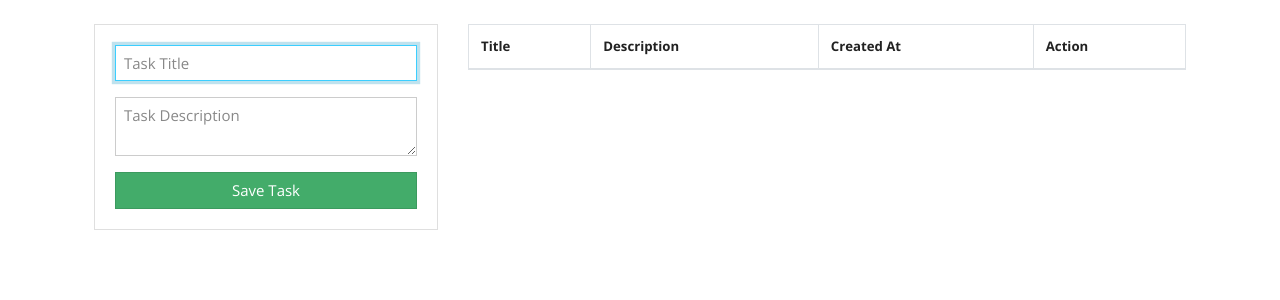
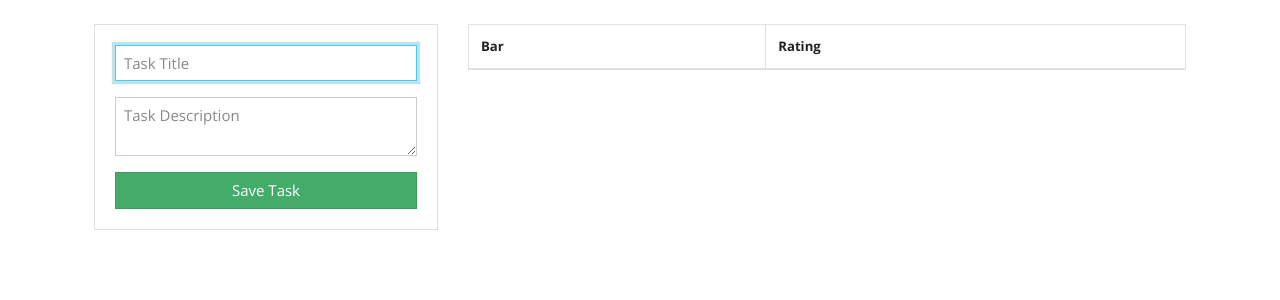
Before and after one commit to ces17g/cervezaWeb, a PHP site: page / in a window 1280 px wide. Shown: the part 55-355 px from the top of the page. Run offline with PHP 8.4, Linux system fonts and the light colour scheme; data that the repository does not hold is empty; some libraries are stand-ins or nearby versions.

Commit message:
Update db.php

```diff
--- a/index.php
+++ b/index.php
@@ -33,23 +33,18 @@
       <table class="table table-bordered">
         <thead>
           <tr>
-            <th>Title</th>
-            <th>Description</th>
-            <th>Created At</th>
-            <th>Action</th>
+            <th>Bar</th>
+            <th>Rating</th>
           </tr>
         </thead>
         <tbody>
 
           <?php
-          $query = "SELECT * FROM User";
+          $query = "SELECT * FROM Bar";
           $result_tasks = mysqli_query($conn, $query);
-
           while($row = mysqli_fetch_assoc($result_tasks)) { ?>
           <tr>
-            <td><?php echo $row['title']; ?></td>
-            <td><?php echo $row['description']; ?></td>
-            <td><?php echo $row['created_at']; ?></td>
+            <td><?php echo $row['Name']; ?></td>
             <td>
               <a href="edit.php?id=<?php echo $row['id']?>" class="btn btn-secondary">
                 <i class="fas fa-marker"></i>
```
Also changed, not shown: db.php (line endings or trailing spaces).
